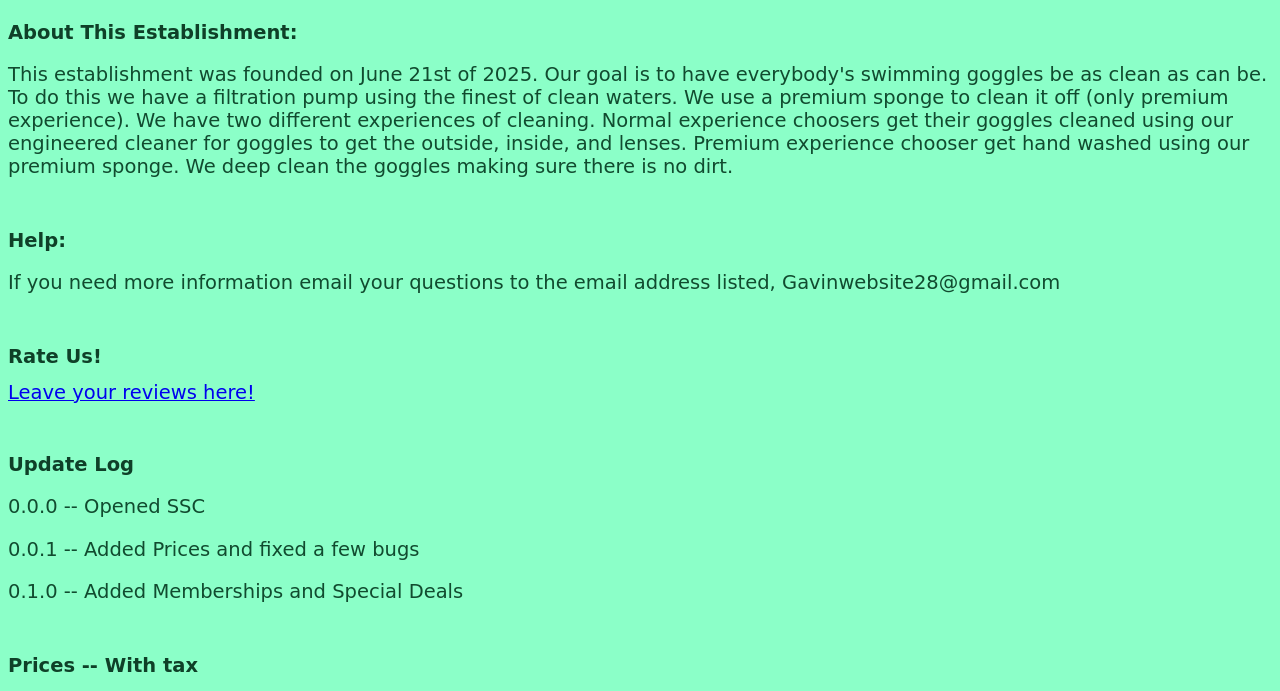
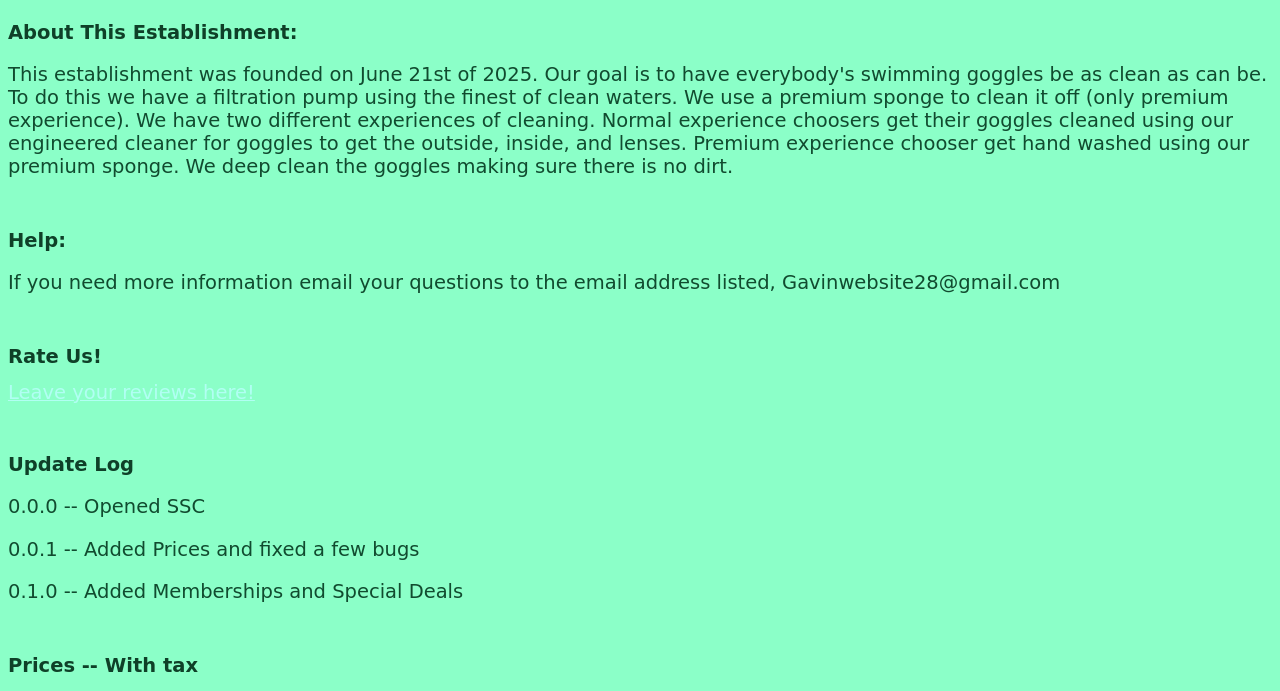
Before and after one commit to SeamlessSwimmingCleaning/SeamlessSwimmingCleaning.github.io, a plain HTML site: page index.html in a window 1280 px wide. Shown: the part 109-800 px from the top of the page. Drawn offline with Linux system fonts and the light colour scheme.

Commit message:
Update LINK COLOR index.html

```diff
--- a/index.html
+++ b/index.html
@@ -18,7 +18,7 @@
 <br>
 
 <h1 style="color:#0F4028; font-family: Cursive; font-size: 19.5px;">Rate Us!</h1>
-<a href="https://forms.gle/f3GbyTDJG1TGN6969" style="font-family: Cursive; font-size: 19.5px;">Leave your reviews here!</a>
+<a href="https://forms.gle/f3GbyTDJG1TGN6969" style="color:#B1FFF3; font-family: Cursive; font-size: 19.5px;">Leave your reviews here!</a>
 
 <br>
 <br>
```
